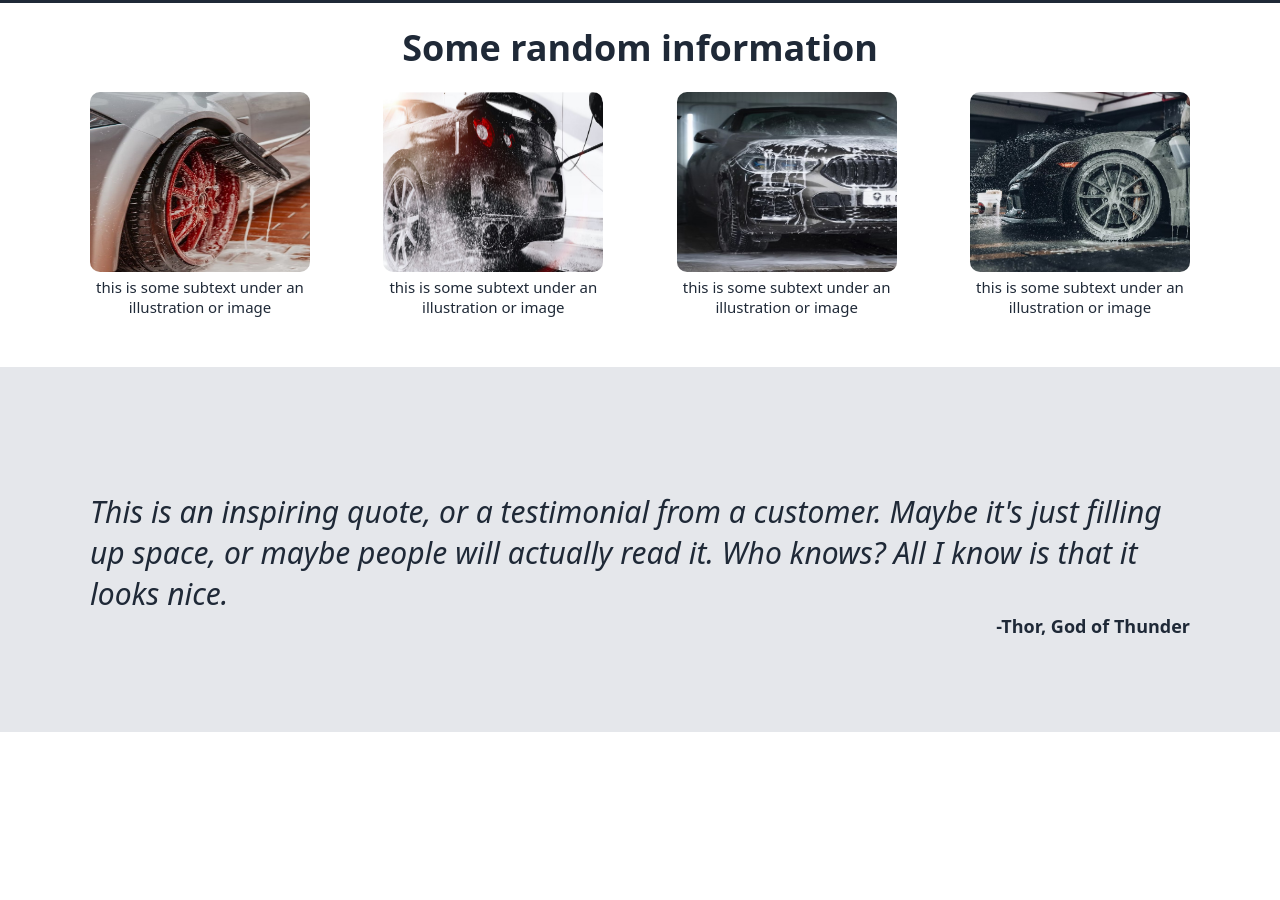
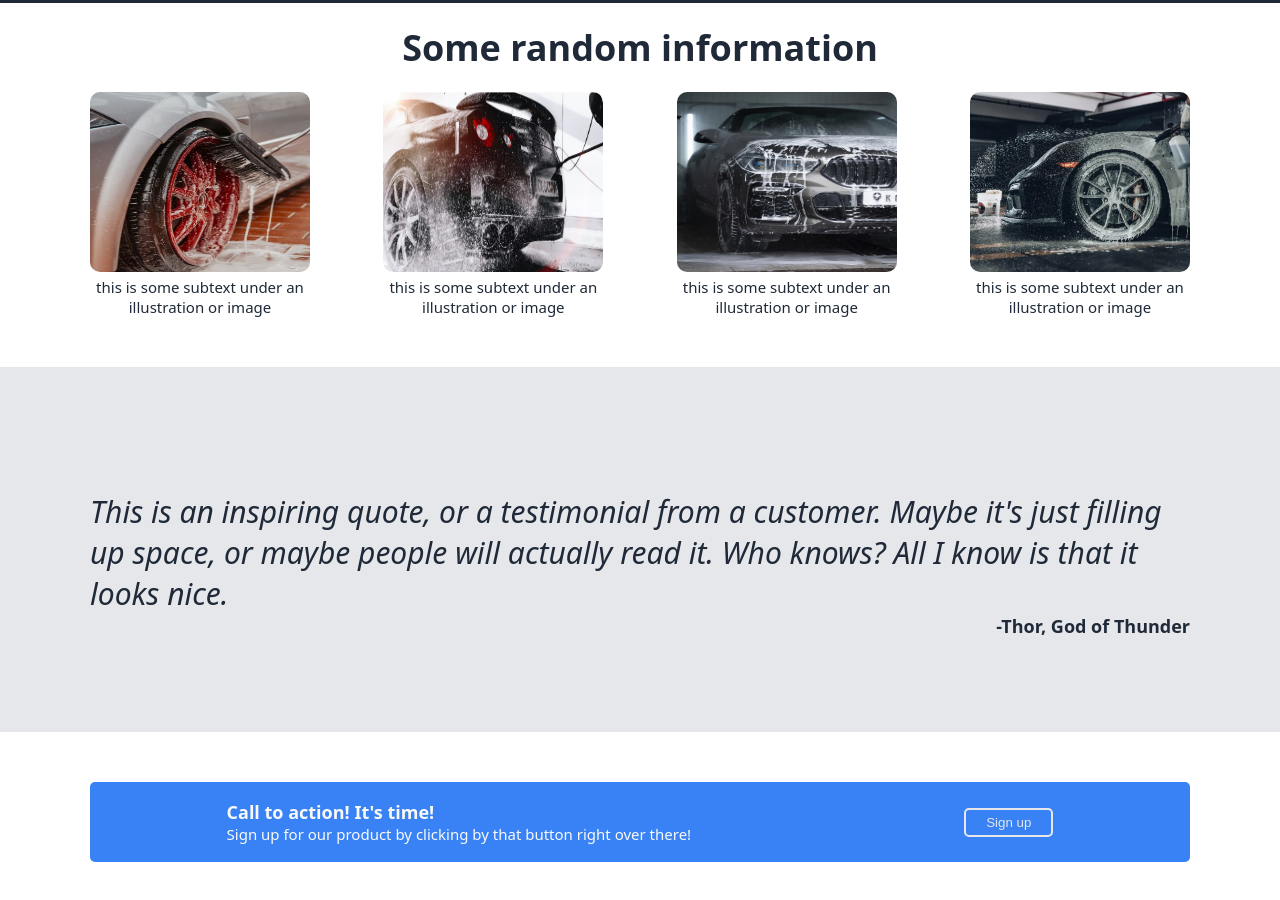
Before and after one commit to mrtfe/Odin-Project-Landing-Page-, a plain HTML site: page index.html in a window 1280 px wide. Shown: the part 460-1360 px from the top of the page. Before the commit the page ends 1192 px from the top, so only its background shows below. Drawn offline with Linux system fonts and the light colour scheme.

Commit message:
footer section added

```diff
--- a/index.html
+++ b/index.html
@@ -69,6 +69,15 @@
         </div>
         <div class="quote-author">-Thor, God of Thunder</div>
       </article>
+      <footer>
+        <div class="footer-content-left">
+          <div class="footer-main-text">Call to action! It's time!</div>
+          <div class="footer-subtext">
+            Sign up for our product by clicking by that button right over there!
+          </div>
+        </div>
+        <button>Sign up</button>
+      </footer>
     </div>
   </body>
 </html>
--- a/style.css
+++ b/style.css
@@ -146,3 +146,38 @@ article {
   color: #1f2937;
   justify-content: flex-end;
 }
+
+footer {
+  background-color: white;
+}
+
+footer {
+  display: flex;
+  align-items: center;
+  max-width: 1100px;
+  margin: 50px auto;
+  height: 80px;
+  background-color: #3882f6;
+  justify-content: space-around;
+  border-radius: 5px;
+}
+
+.footer-main-text {
+  color: #f9faf8;
+  font-weight: 600;
+  font-size: 18px;
+}
+
+.footer-subtext {
+  color: #f9faf8;
+  font-weight: 400;
+  font-size: 15px;
+}
+
+footer button {
+  background-color: #3882f6;
+  color: #e5e7eb;
+  border: solid 2px #e5e7eb;
+  border-radius: 5px;
+  padding: 5px 20px;
+}
```
